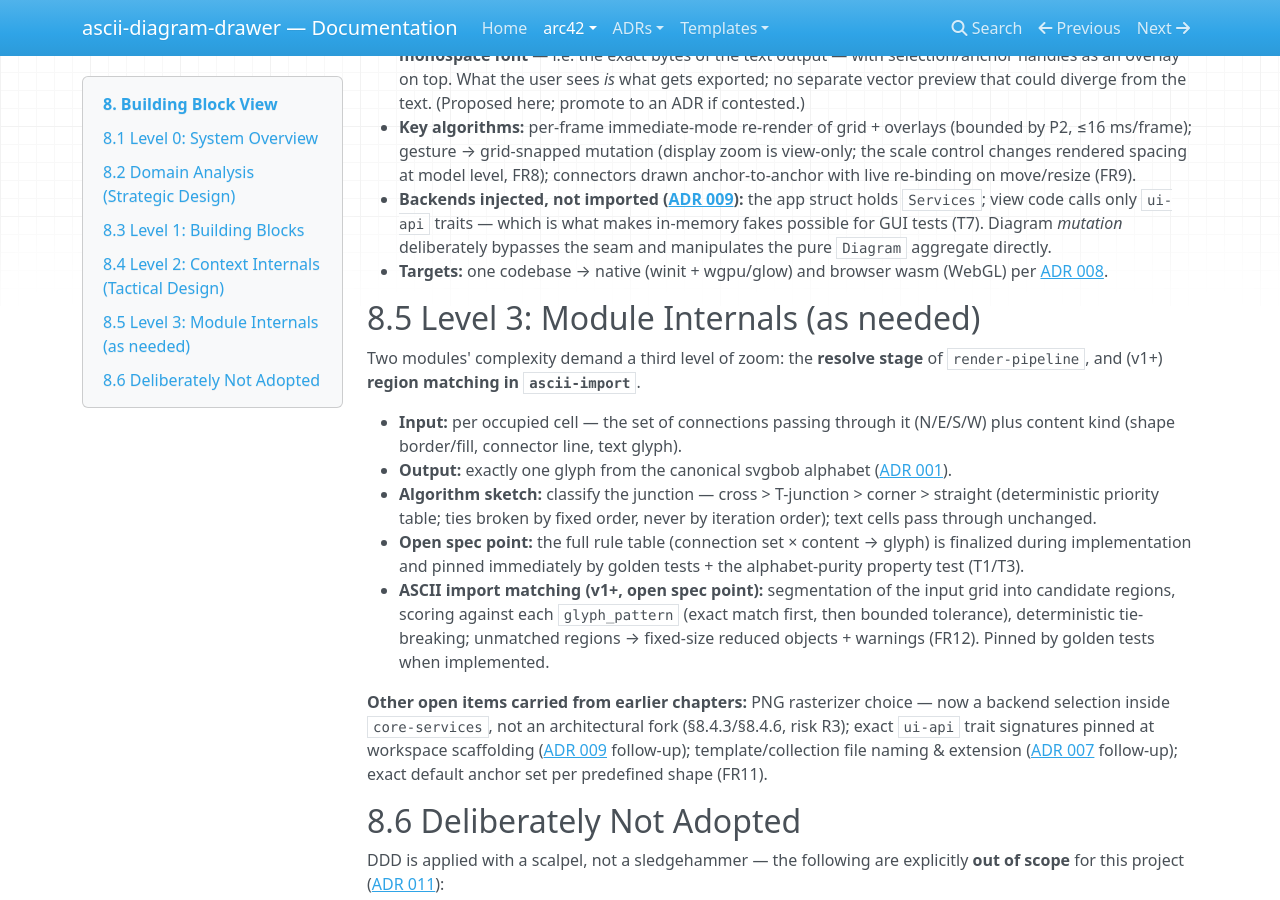
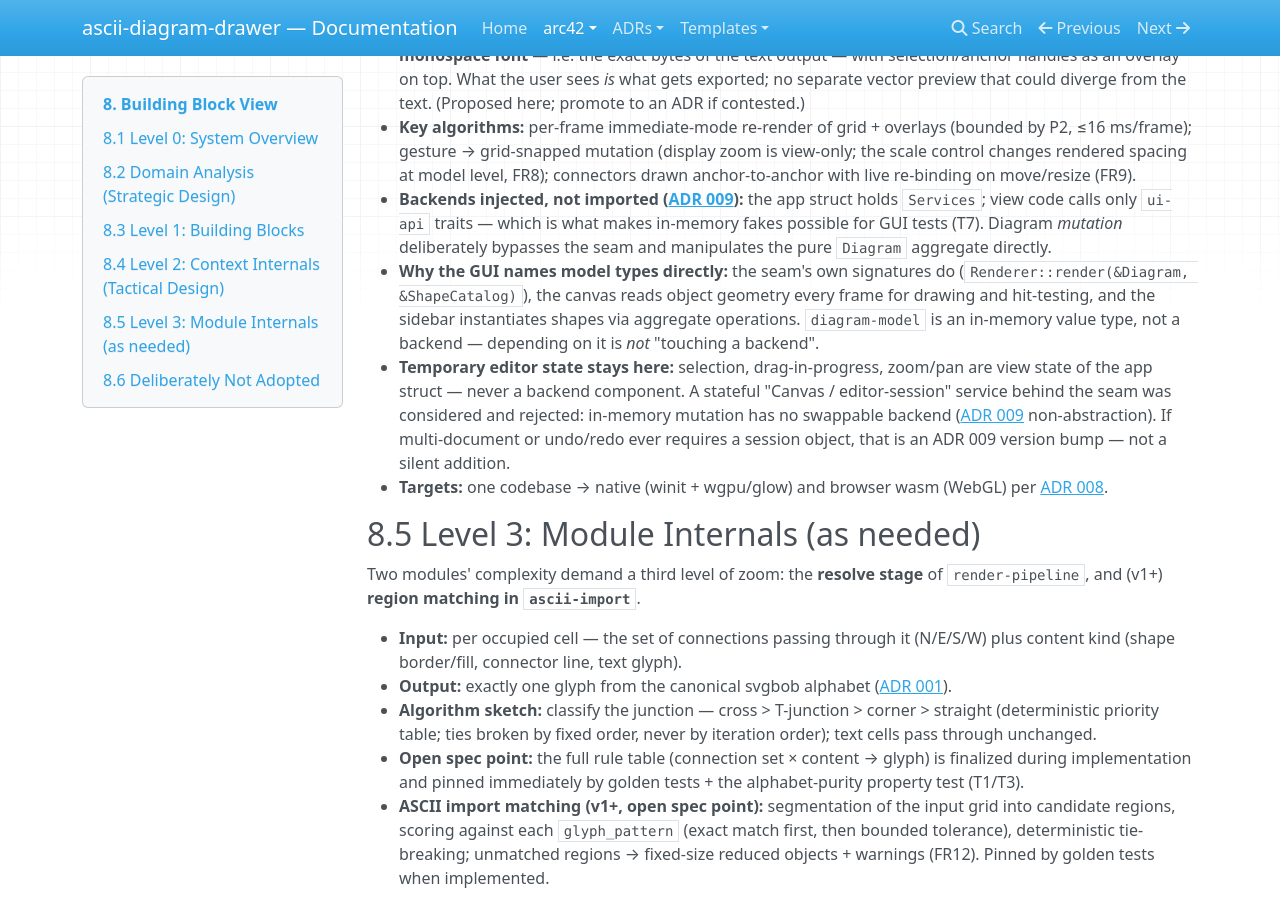
Before and after one commit to Reto411/ascii-diagram-drawer, an MkDocs documentation site: the page built from doc/arc42/08-building-block-view.md, in a window 1280 px wide and 900 px high, scrolled down 7012 px. Built offline with MkDocs 1.6.1, drawn with Linux system fonts in a browser that asks for light colours; nearby versions of some CDN libraries.

Commit message:
§8.4.7: record why GUI names model types directly + temporary editor state placement
Clarifications from the architecture review discussion (user's rough
sketch proposed a 'Canvas' component): document that gui-app must name
diagram-model types because seam signatures contain &Diagram, canvas
hit-testing reads geometry per frame, and the sidebar instantiates
shapes; and that selection/drag/zoom are view state in gui-app — a
stateful Canvas/editor-session service was considered and rejected
(ADR 009 non-abstraction), with an explicit ADR-009-version-bump escape
hatch for multi-document/undo needs.

```diff
--- a/doc/arc42/08-building-block-view.md
+++ b/doc/arc42/08-building-block-view.md
@@ -220,6 +220,8 @@ ascii-diagram-drawer/
 - **Key design decision — WYSIWYG canvas:** the canvas draws the **resolved character grid in a monospace font** — i.e. the exact bytes of the text output — with selection/anchor handles as an overlay on top. What the user sees *is* what gets exported; no separate vector preview that could diverge from the text. (Proposed here; promote to an ADR if contested.)
 - **Key algorithms:** per-frame immediate-mode re-render of grid + overlays (bounded by P2, ≤16 ms/frame); gesture → grid-snapped mutation (display zoom is view-only; the scale control changes rendered spacing at model level, FR8); connectors drawn anchor-to-anchor with live re-binding on move/resize (FR9).
 - **Backends injected, not imported ([ADR 009](../adr/009-ui-api-service-layer.md)):** the app struct holds `Services`; view code calls only `ui-api` traits — which is what makes in-memory fakes possible for GUI tests (T7). Diagram *mutation* deliberately bypasses the seam and manipulates the pure `Diagram` aggregate directly.
+- **Why the GUI names model types directly:** the seam's own signatures do (`Renderer::render(&Diagram, &ShapeCatalog)`), the canvas reads object geometry every frame for drawing and hit-testing, and the sidebar instantiates shapes via aggregate operations. `diagram-model` is an in-memory value type, not a backend — depending on it is *not* "touching a backend".
+- **Temporary editor state stays here:** selection, drag-in-progress, zoom/pan are view state of the app struct — never a backend component. A stateful "Canvas / editor-session" service behind the seam was considered and rejected: in-memory mutation has no swappable backend ([ADR 009](../adr/009-ui-api-service-layer.md) non-abstraction). If multi-document or undo/redo ever requires a session object, that is an ADR 009 version bump — not a silent addition.
 - **Targets:** one codebase → native (winit + wgpu/glow) and browser wasm (WebGL) per [ADR 008](../adr/008-gui-framework-choice.md).
 
 ## 8.5 Level 3: Module Internals (as needed)
```
